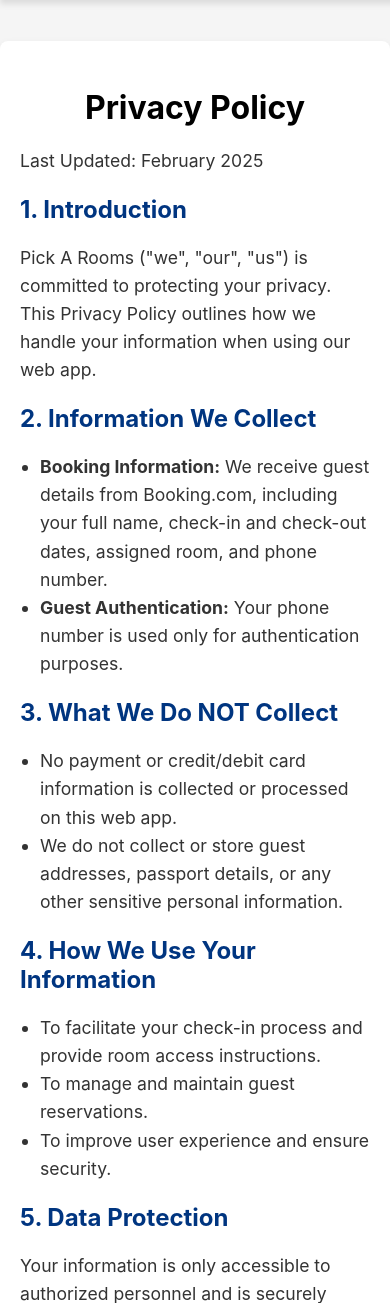
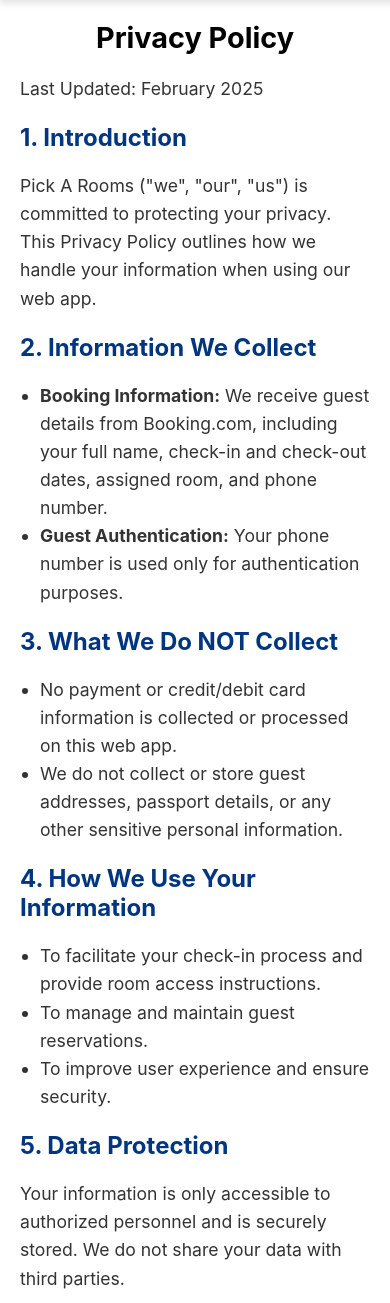
Before and after one commit to easybulb/pickarooms, a Django app: page /privacy-policy/ in a window 390 px wide. Shown: the part 84-1387 px from the top of the page. Run offline with Django 5.2, Linux system fonts and the light colour scheme.

Commit message:
Update privacy policy template marging top and h1

```diff
--- a/static/css/styles.css
+++ b/static/css/styles.css
@@ -392,4 +392,12 @@ footer p {
     border-radius: 5px;
     margin-top: 16px;
   }
+
+  .privacy-policy-container {
+    margin-top: -25px;
+  }
+
+  .privacy-policy-container h1 {
+    font-size: 1.8rem;
+  }
 }
```
Also changed, not shown: 1 other file.
